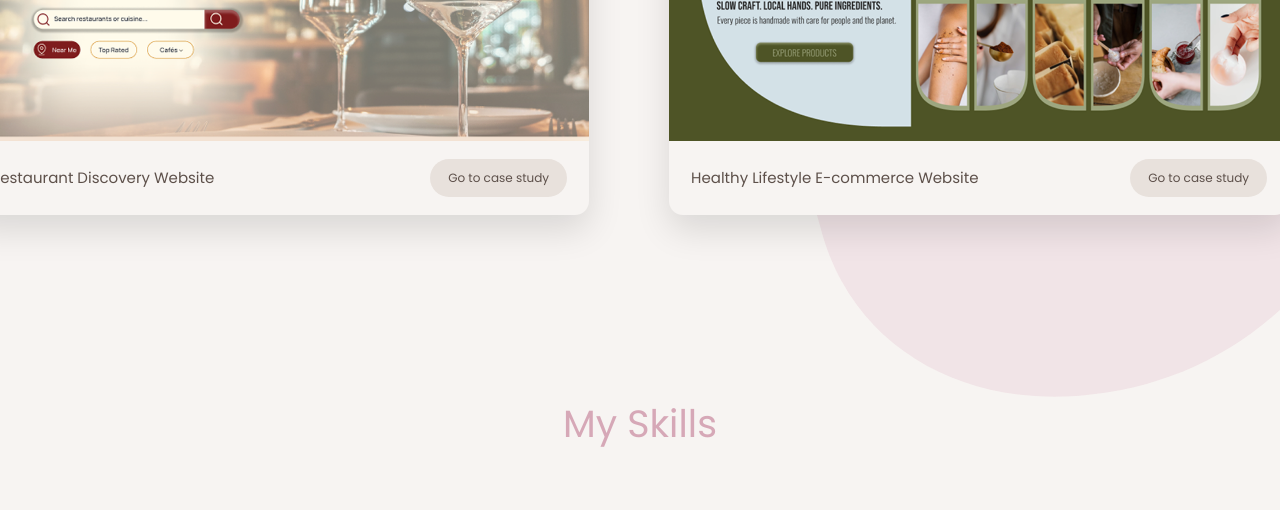
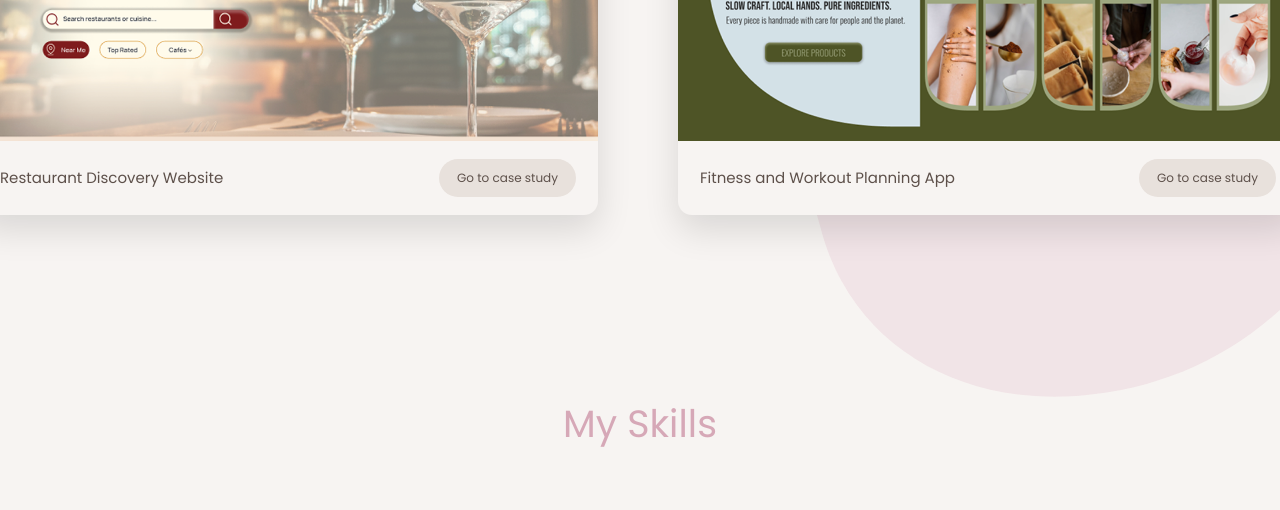
Before and after one commit to SaraMladenovskah/saramladenovska.github.io, a plain HTML site: page index.html in a window 1280 px wide. Shown: the part 1751-2261 px from the top of the page. Drawn offline with Linux system fonts and the light colour scheme.

Commit message:
Update index.html

```diff
--- a/index.html
+++ b/index.html
@@ -78,7 +78,7 @@
             <div class="projects-card">
                 <img src="images/healthylifestyle.png" alt="Healthy lifestyle e-commerce website">
                 <div class="projects-info">
-                    <p>Healthy Lifestyle E-commerce Website</p>
+                    <p>Fitness and Workout Planning App</p>
                     <div class="projects-buttons">
                         <button><a href="casestudy-healthy.html">Go to case study</a></button>
 
```
